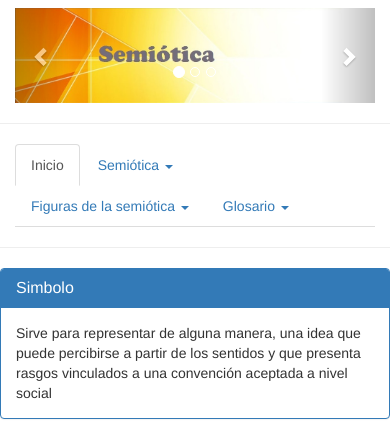
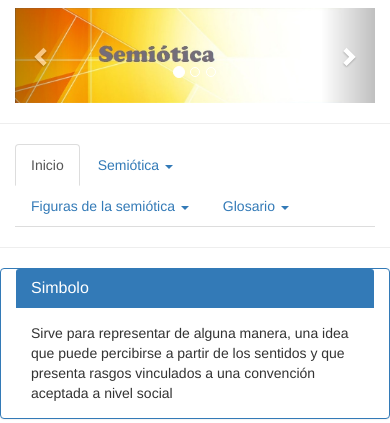
Before and after one commit to 13karen/semiotica, a PHP site: page /simbolo.php in a window 390 px wide. Shown: the part 54-477 px from the top of the page. Run offline with PHP 8.4, Linux system fonts and the light colour scheme; grey boxes are pictures that could not be loaded.

Commit message:
Update simbolo.php

```diff
--- a/simbolo.php
+++ b/simbolo.php
@@ -14,7 +14,7 @@
 
     <div class= "container">
       <div class="row ">
-        <div class="panel panel-primary">
+        <div class="panel panel-primary col-sm-6 col-md-6">
         <div class="panel-heading">
           <h3 class="panel-title">Simbolo</h3>
         </div>
@@ -22,7 +22,7 @@
           Sirve para representar de alguna manera, una idea que puede percibirse a partir de los sentidos y que presenta rasgos vinculados a una convención aceptada a nivel social
         </div>
       </div>
-        <div class= "col-sm-4 col-md-4">
+        <div class= "col-sm-6 col-md-6">
           <div class="thumbnail">
             <img class="img-responsive" src="img/sombolo.jpeg" alt="icono">
             </div>
```
